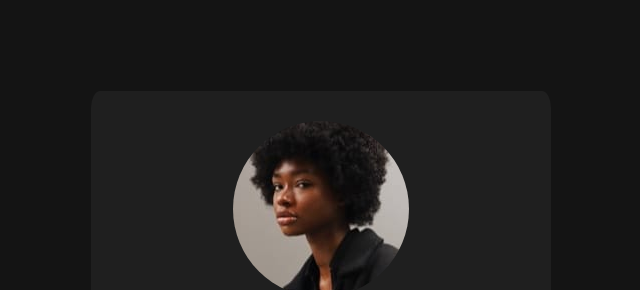
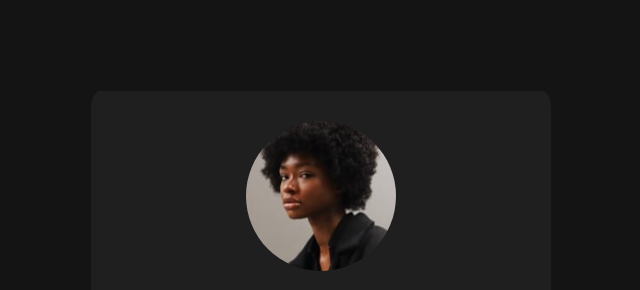
Before and after one commit to Diego-Escorche/social-links-profile-main, a plain HTML site: page index.html in a window 1280 px wide. Shown: the part 170-460 px from the top of the page, without its empty margins (319-959 px from the left). Drawn offline with Linux system fonts and the light colour scheme.

Commit message:
Eliminados archivos innecesarios

```diff
--- a/index.html
+++ b/index.html
@@ -20,7 +20,7 @@
 <body>
   <main class="main">
   <div class="intro">
-    <img src="assets\images\avatar-jessica.jpeg" id="logo">
+    <img src="avatar-jessica.jpeg" id="logo">
     <h1>Jessica Randall</h1>
     <h3 id="loc">London, United Kingdom</h3>
     <h3 id="desc">"Front-end developer and avid reader."</h3>
--- a/style.css
+++ b/style.css
@@ -36,6 +36,8 @@ body{
 }
 #logo {
     border-radius: 50%;
+    width: 150px;
+    height: 150px;
 }
 button{
     color: hsl(0, 0%, 100%);
```
Also changed, not shown: assets/fonts/Inter-VariableFont_slnt,wght.ttf (deleted), assets/fonts/OFL.txt (deleted), assets/fonts/README.txt (deleted), assets/fonts/static/Inter-Bold.ttf (deleted), assets/fonts/static/Inter-Regular.ttf (deleted), assets/fonts/static/Inter-SemiBold.ttf (deleted), assets/images/favicon-32x32.png (deleted), avatar-jessica.jpeg (renamed from assets/images/avatar-jessica.jpeg), design/active-states.jpg (deleted), design/desktop-preview.jpg (deleted), design/destkop-design.jpg (deleted), design/mobile-design.jpg (deleted), 4 other files.
